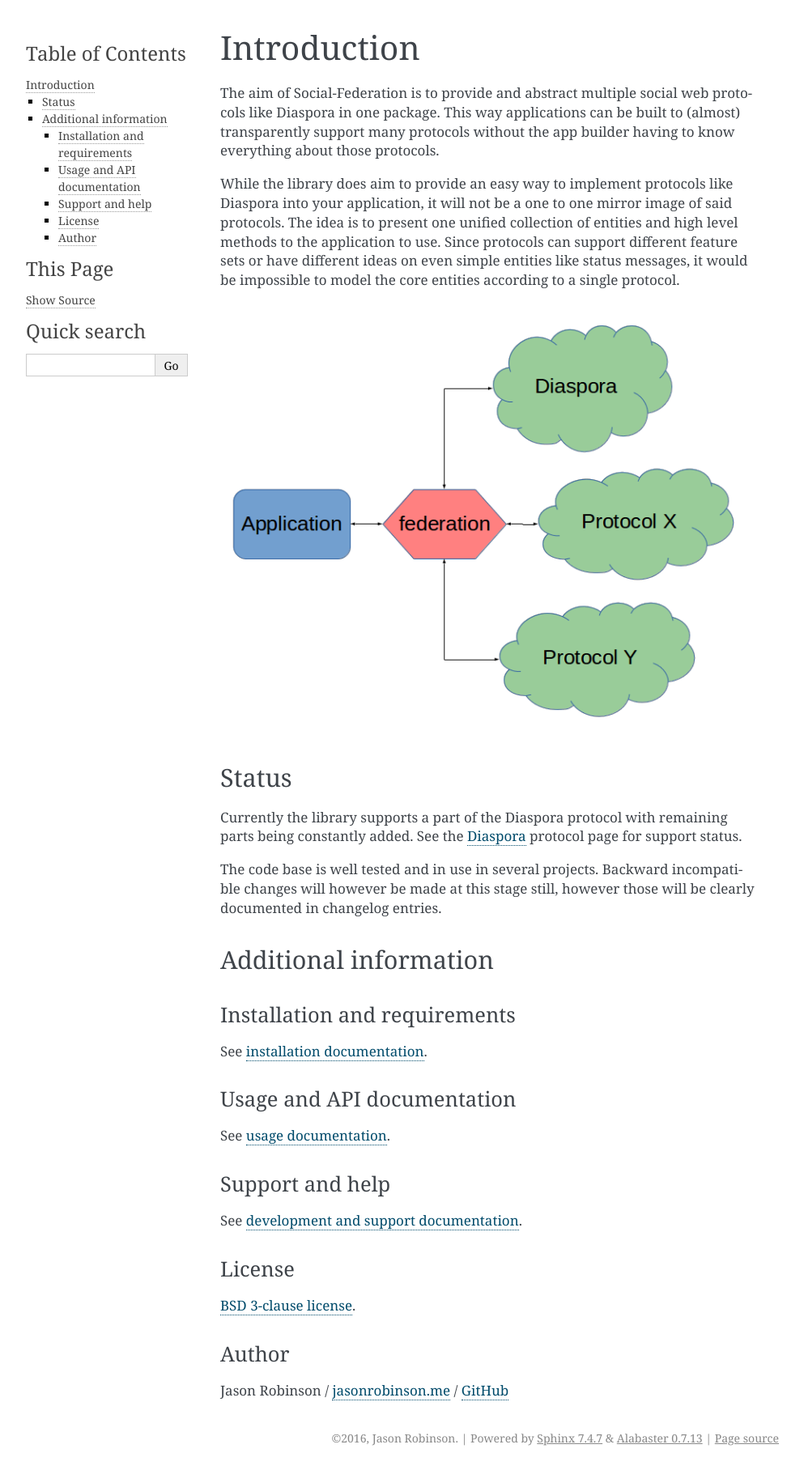
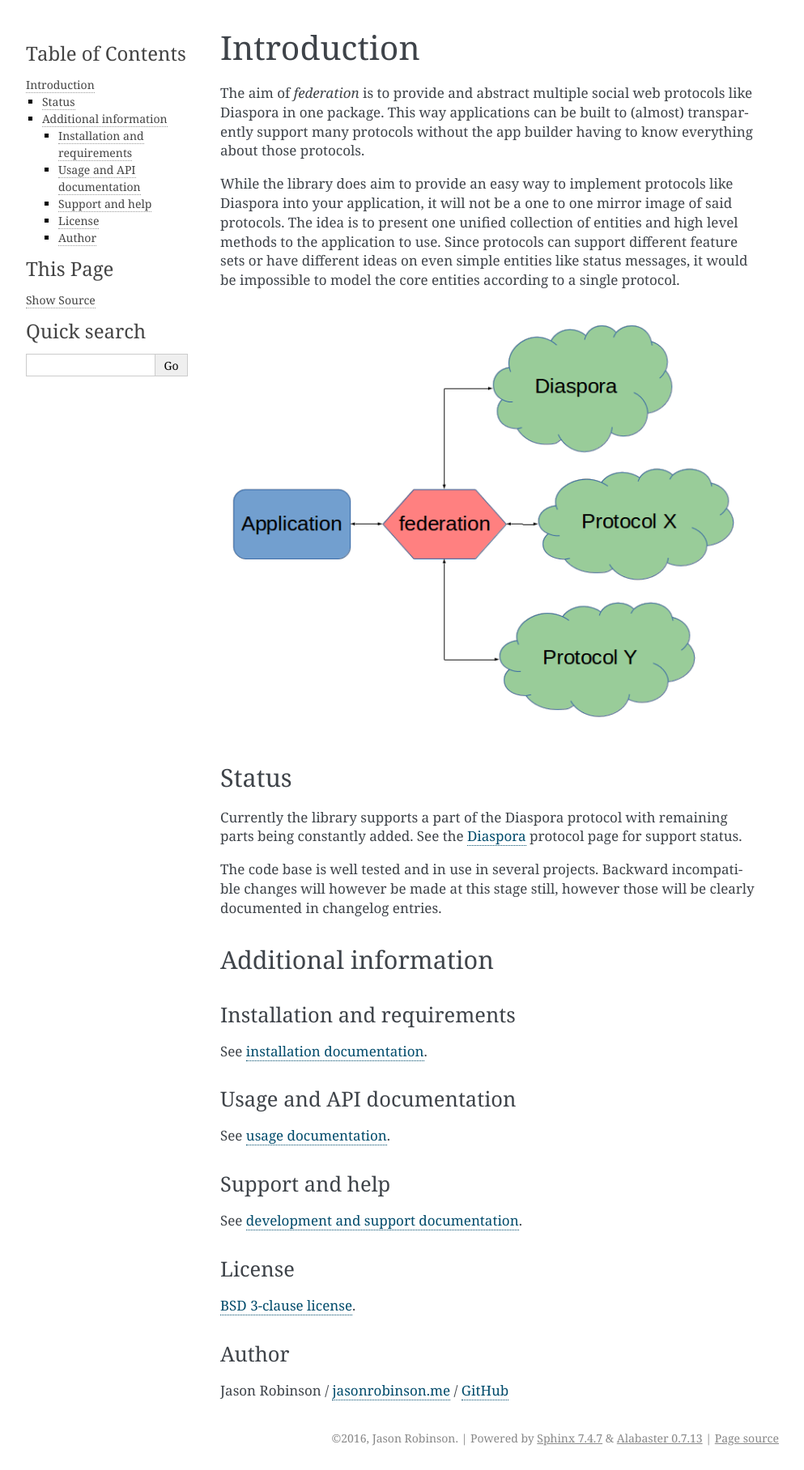
Before and after one commit to jaywink/federation, a Sphinx documentation site: the page built from docs/introduction.rst, in a window 1280 px wide. Shown: the whole page at 81% size, without its empty margins (148-1141 px from the left). Built offline with Sphinx 7.4.7, drawn with Linux system fonts in a browser that asks for light colours.

Commit message:
Rename library to federation
Less typing saves lives.

```diff
--- a/docs/conf.py
+++ b/docs/conf.py
@@ -5,7 +5,7 @@ from recommonmark.parser import CommonMarkParser
 from federation import __version__
 
 #
-# Social-Federation documentation build configuration file, created by
+# Federation documentation build configuration file, created by
 # sphinx-quickstart on Sun Oct  2 12:42:19 2016.
 #
 # This file is execfile()d with the current directory set to its
@@ -147,7 +147,7 @@ html_theme = 'alabaster'
 # The name for this set of Sphinx documents.
 # "<project> v<release> documentation" by default.
 #
-# html_title = 'Social-Federation v0.8.0'
+# html_title = 'federation v0.8.0'
 
 # A shorter title for the navigation bar.  Default is the same as html_title.
 #
@@ -247,7 +247,7 @@ html_static_path = ['_static']
 # html_search_scorer = 'scorer.js'
 
 # Output file base name for HTML help builder.
-htmlhelp_basename = 'Social-Federationdoc'
+htmlhelp_basename = 'federationdoc'
 
 # -- Options for LaTeX output ---------------------------------------------
 
@@ -315,7 +315,7 @@ latex_documents = [
 # One entry per manual page. List of tuples
 # (source start file, name, description, authors, manual section).
 man_pages = [
-    (master_doc, 'social-federation', 'Social-Federation Documentation',
+    (master_doc, 'federation', 'federation Documentation',
      [author], 1)
 ]
 
@@ -330,8 +330,8 @@ man_pages = [
 # (source start file, target name, title, author,
 #  dir menu entry, description, category)
 texinfo_documents = [
-    (master_doc, 'Social-Federation', 'Social-Federation Documentation',
-     author, 'Social-Federation', 'One line description of project.',
+    (master_doc, 'federation', 'federation Documentation',
+     author, 'federation', 'One line description of project.',
      'Miscellaneous'),
 ]
 
--- a/docs/example_projects.rst
+++ b/docs/example_projects.rst
@@ -1,7 +1,7 @@
 .. _example-projects:
 
-Projects using Social-Federation
---------------------------------
+Projects using federation
+-------------------------
 
 For examples on how to integrate this library into your project, check these examples:
 
--- a/docs/index.rst
+++ b/docs/index.rst
@@ -1,10 +1,10 @@
-.. Social-Federation documentation master file, created by
+.. federation documentation master file, created by
    sphinx-quickstart on Sun Oct  2 12:42:19 2016.
    You can adapt this file completely to your liking, but it should at least
    contain the root `toctree` directive.
 
-Social-Federation
-=================
+federation
+==========
 
 Python library to abstract social web federation protocols like Diaspora.
 
--- a/docs/install.rst
+++ b/docs/install.rst
@@ -16,4 +16,4 @@ Installation
 
 Install with pip or include in your requirements file.::
 
-   pip install Social-Federation
+   pip install federation
--- a/docs/introduction.rst
+++ b/docs/introduction.rst
@@ -1,7 +1,7 @@
 Introduction
 ============
 
-The aim of Social-Federation is to provide and abstract multiple social web protocols like Diaspora in one package. This way applications can be built to (almost) transparently support many protocols without the app builder having to know everything about those protocols.
+The aim of *federation* is to provide and abstract multiple social web protocols like Diaspora in one package. This way applications can be built to (almost) transparently support many protocols without the app builder having to know everything about those protocols.
 
 While the library does aim to provide an easy way to implement protocols like Diaspora into your application, it will not be a one to one mirror image of said protocols. The idea is to present one unified collection of entities and high level methods to the application to use. Since protocols can support different feature sets or have different ideas on even simple entities like status messages, it would be impossible to model the core entities according to a single protocol.
 
@@ -10,7 +10,7 @@ While the library does aim to provide an easy way to implement protocols like Di
 Status
 ------
 
-Currently the library supports a part of the Diaspora protocol with remaining parts being constantly added. See the `Diaspora <http://social-federation.readthedocs.io/en/latest/protocols.html#diaspora>`_ protocol page for support status.
+Currently the library supports a part of the Diaspora protocol with remaining parts being constantly added. See the `Diaspora <http://federation.readthedocs.io/en/latest/protocols.html#diaspora>`_ protocol page for support status.
 
 The code base is well tested and in use in several projects. Backward incompatible changes will however be made at this stage still, however those will be clearly documented in changelog entries.
 
@@ -20,17 +20,17 @@ Additional information
 Installation and requirements
 .............................
 
-See `installation documentation <http://social-federation.readthedocs.io/en/latest/install.html>`_.
+See `installation documentation <http://federation.readthedocs.io/en/latest/install.html>`_.
 
 Usage and API documentation
 ...........................
 
-See `usage documentation <http://social-federation.readthedocs.io/en/latest/usage.html>`_.
+See `usage documentation <http://federation.readthedocs.io/en/latest/usage.html>`_.
 
 Support and help
 ................
 
-See `development and support documentation <http://social-federation.readthedocs.io/en/latest/development.html>`_.
+See `development and support documentation <http://federation.readthedocs.io/en/latest/development.html>`_.
 
 License
 .......
--- a/docs/usage.rst
+++ b/docs/usage.rst
@@ -5,7 +5,7 @@ Usage
 Entities
 --------
 
-Social-Federation has it's own base entity classes. When incoming messages are processed, the protocol specific entity mappers transform the messages into our base entities. In reverse, when creating outgoing payloads, outgoing protocol specific messages are constructed from the base entities.
+Federation has it's own base entity classes. When incoming messages are processed, the protocol specific entity mappers transform the messages into our base entities. In reverse, when creating outgoing payloads, outgoing protocol specific messages are constructed from the base entities.
 
 Entity types are as follows below.
 
@@ -34,7 +34,7 @@ If you need the correct protocol speficic entity class from the base entity, eac
 Discovery
 ---------
 
-Social-Federation provides many generators to allow providing the discovery documents that are necessary for the Diaspora protocol for example. The have been made as Pythonic as possible so that library users don't have to meddle with the various documents and their internals. Since each web framework will have it's own way of constructing views, one will still have to provide the view code to call the generators.
+Federation provides many generators to allow providing the discovery documents that are necessary for the Diaspora protocol for example. The have been made as Pythonic as possible so that library users don't have to meddle with the various documents and their internals. Since each web framework will have it's own way of constructing views, one will still have to provide the view code to call the generators.
 
 The protocols themselves are too complex to document within this library, please consult protocol documentation on what kind of discovery documents are expected to be served by the application.
 
--- a/setup.py
+++ b/setup.py
@@ -14,7 +14,7 @@ def get_long_description():
 
 
 setup(
-    name='Social-Federation',
+    name='federation',
     version=__version__,
     description=description,
     long_description=get_long_description(),
@@ -22,8 +22,8 @@ setup(
     author_email='mail@jasonrobinson.me',
     maintainer='Jason Robinson',
     maintainer_email='mail@jasonrobinson.me',
-    url='https://github.com/jaywink/social-federation',
-    download_url='https://github.com/jaywink/social-federation/releases',
+    url='https://github.com/jaywink/federation',
+    download_url='https://github.com/jaywink/federation/releases',
     packages=find_packages(),
     license="BSD 3-clause",
     install_requires=[
```
Also changed, not shown: CHANGELOG.md (+19 -8 lines), README.md (+9 -9 lines), 6 other files.
